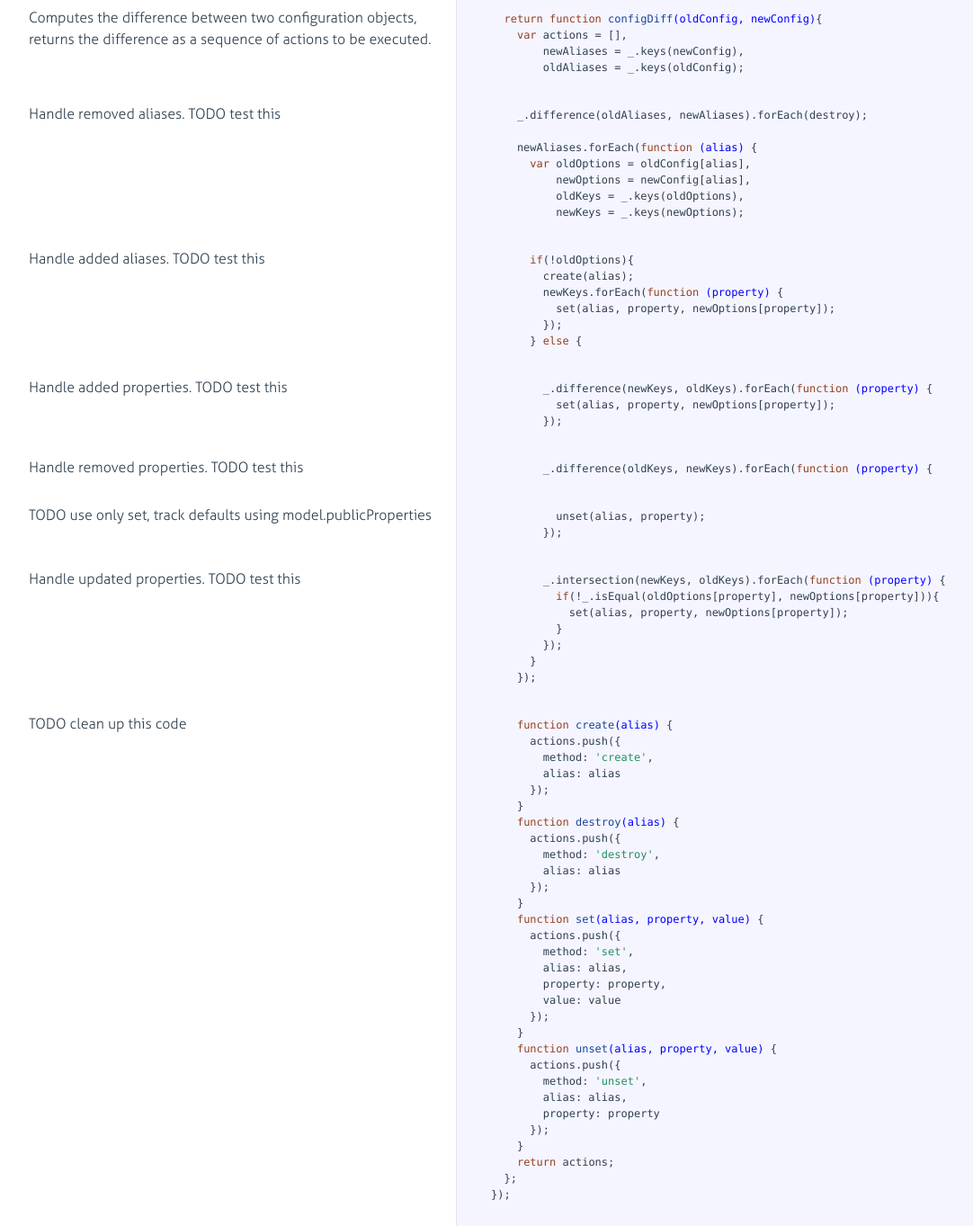
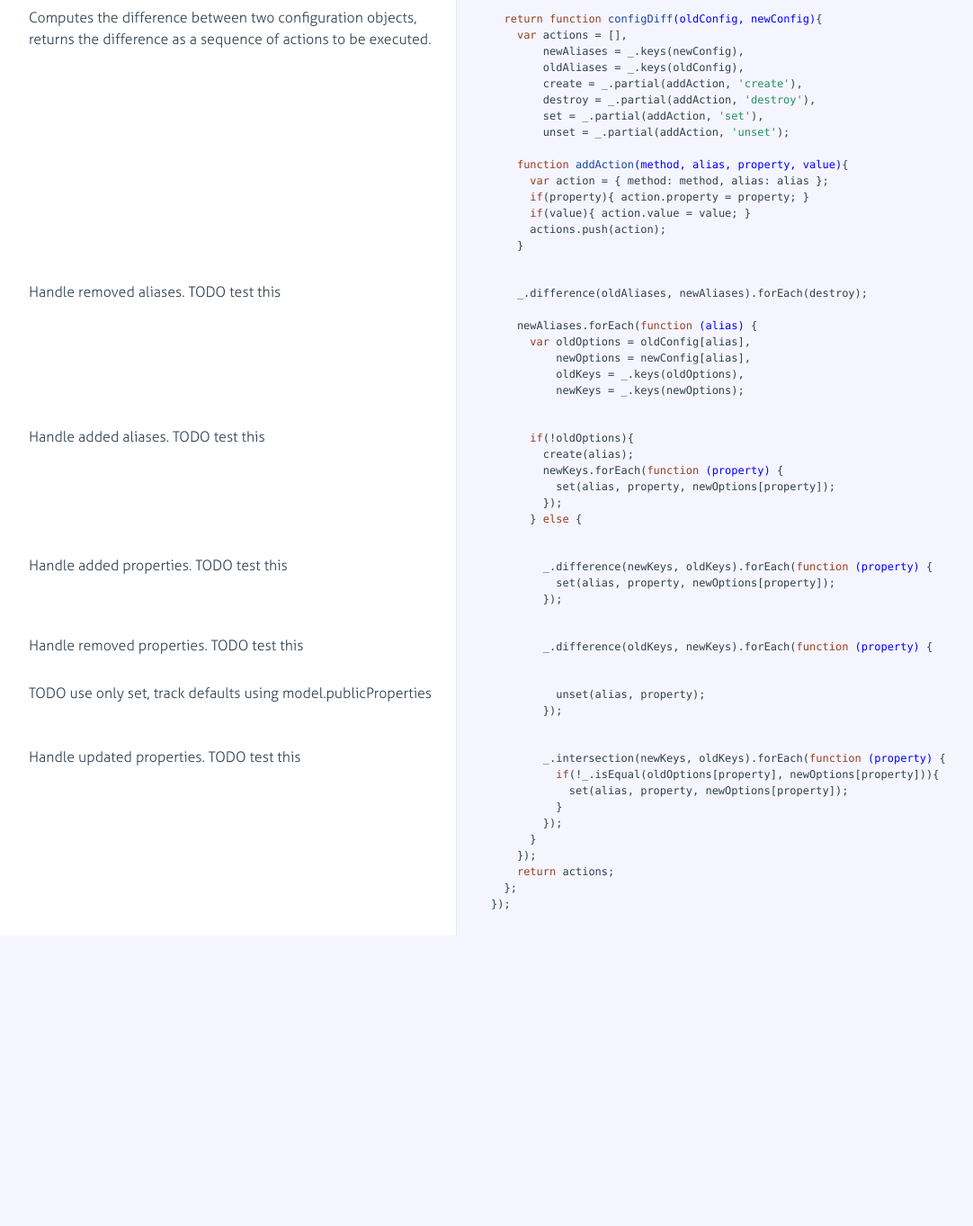
Before and after one commit to curran/overseer, a website: page docs/configDiff.html in a window 1280 px wide. Shown: the part 153-1516 px from the top of the page at 90% size, without its empty margins (18-1100 px from the left). After the commit the page ends 1193 px from the top, so only its background shows below. Drawn offline with Linux system fonts and the light colour scheme.

Commit message:
Refactored configDiff to remove repeated code

```diff
--- a/docs/configDiff.html
+++ b/docs/configDiff.html
@@ -49,7 +49,18 @@ returns the difference as a sequence of actions to be executed.</p>
             <div class="content"><div class='highlight'><pre>  <span class="hljs-keyword">return</span> <span class="hljs-function"><span class="hljs-keyword">function</span> <span class="hljs-title">configDiff</span><span class="hljs-params">(oldConfig, newConfig)</span>{</span>
     <span class="hljs-keyword">var</span> actions = [],
         newAliases = _.keys(newConfig),
-        oldAliases = _.keys(oldConfig);</pre></div></div>
+        oldAliases = _.keys(oldConfig),
+        create = _.partial(addAction, <span class="hljs-string">'create'</span>),
+        destroy = _.partial(addAction, <span class="hljs-string">'destroy'</span>),
+        set = _.partial(addAction, <span class="hljs-string">'set'</span>),
+        unset = _.partial(addAction, <span class="hljs-string">'unset'</span>);
+
+    <span class="hljs-function"><span class="hljs-keyword">function</span> <span class="hljs-title">addAction</span><span class="hljs-params">(method, alias, property, value)</span>{</span>
+      <span class="hljs-keyword">var</span> action = { method: method, alias: alias };
+      <span class="hljs-keyword">if</span>(property){ action.property = property; }
+      <span class="hljs-keyword">if</span>(value){ action.value = value; }
+      actions.push(action);
+    }</pre></div></div>
 
         </li>
 
@@ -164,48 +175,7 @@ TODO test this</p>
           }
         });
       }
-    });</pre></div></div>
-
-        </li>
-
-
-        <li id="section-9">
-            <div class="annotation">
-
-              <div class="pilwrap ">
-                <a class="pilcrow" href="#section-9">&#182;</a>
-              </div>
-              <p>TODO clean up this code</p>
-
-            </div>
-
-            <div class="content"><div class='highlight'><pre>    <span class="hljs-function"><span class="hljs-keyword">function</span> <span class="hljs-title">create</span><span class="hljs-params">(alias)</span> {</span>
-      actions.push({
-        method: <span class="hljs-string">'create'</span>,
-        alias: alias
-      });
-    }
-    <span class="hljs-function"><span class="hljs-keyword">function</span> <span class="hljs-title">destroy</span><span class="hljs-params">(alias)</span> {</span>
-      actions.push({
-        method: <span class="hljs-string">'destroy'</span>,
-        alias: alias
-      });
-    }
-    <span class="hljs-function"><span class="hljs-keyword">function</span> <span class="hljs-title">set</span><span class="hljs-params">(alias, property, value)</span> {</span>
-      actions.push({
-        method: <span class="hljs-string">'set'</span>,
-        alias: alias,
-        property: property,
-        value: value
-      });
-    }
-    <span class="hljs-function"><span class="hljs-keyword">function</span> <span class="hljs-title">unset</span><span class="hljs-params">(alias, property, value)</span> {</span>
-      actions.push({
-        method: <span class="hljs-string">'unset'</span>,
-        alias: alias,
-        property: property
-      });
-    }
+    });
     <span class="hljs-keyword">return</span> actions;
   };
 });</pre></div></div>
```
Also changed, not shown: src/configDiff.js (+9 -28 lines), dist/overseer.js.
